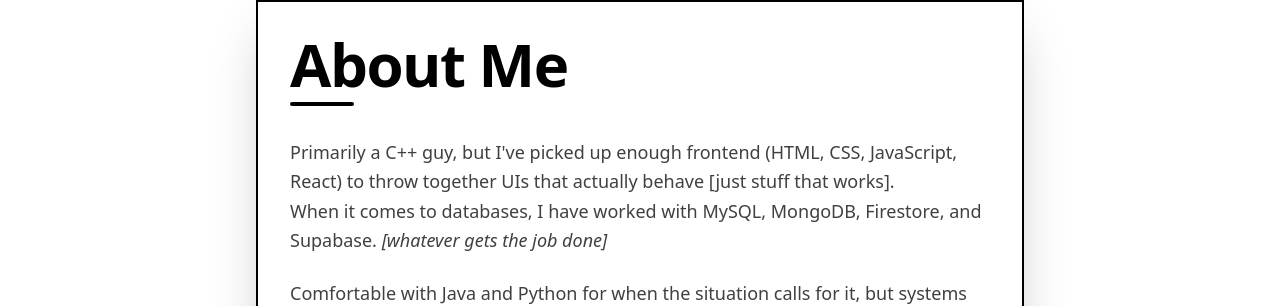
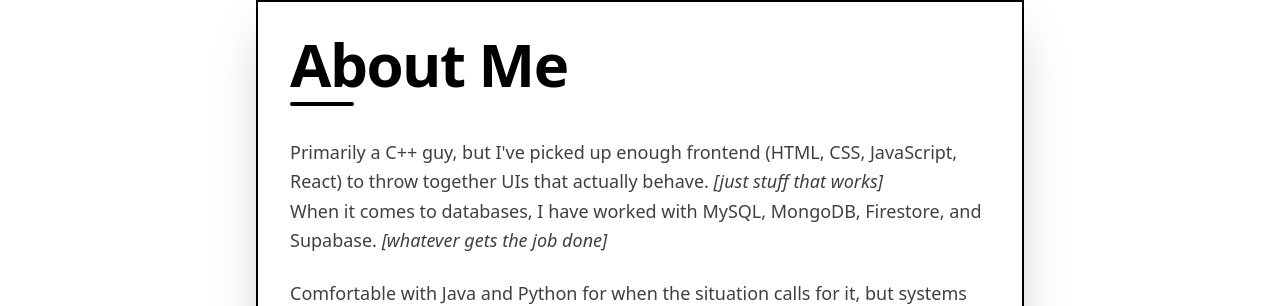
Before and after one commit to rrajvardhan/portfolio, a React (Vite) app: page / in a window 1280 px wide. Shown: the part 880-1186 px from the top of the page. Built offline with nearby package versions, Linux system fonts and the light colour scheme.

Commit message:
Update AboutMe.jsx

```diff
--- a/src/components/AboutMe.jsx
+++ b/src/components/AboutMe.jsx
@@ -12,8 +12,8 @@ const AboutMe = ({ scrollToSection }) => {
           <div className="text-base sm:text-lg text-neutral-700 font-medium leading-relaxed">
             <p className="mb-4 sm:mb-6">
               Primarily a C++ guy, but I've picked up enough frontend (HTML,
-              CSS, JavaScript, React) to throw together UIs that actually behave
-              [just stuff that works].
+              CSS, JavaScript, React) to throw together UIs that actually behave.
+              <span className="italic"> [just stuff that works]</span>
               <br /> When it comes to databases, I have worked with MySQL,
               MongoDB, Firestore, and Supabase.
               <span className="italic"> [whatever gets the job done]</span>
```
